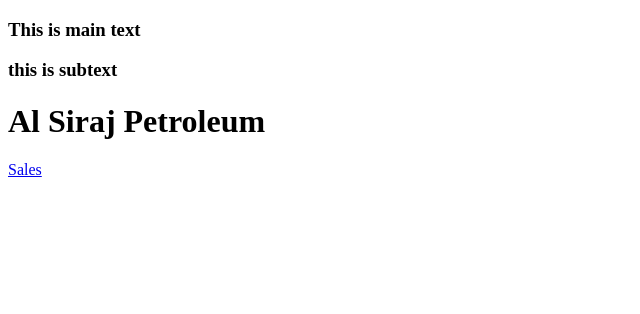
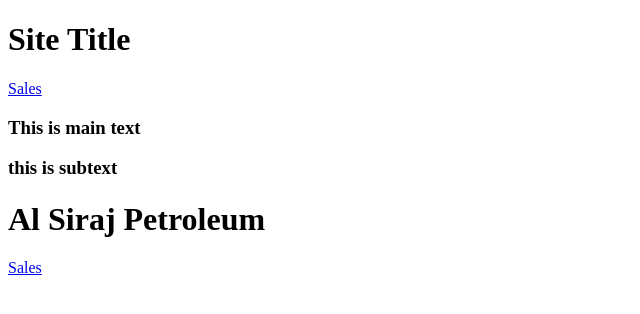
Before and after one commit to muzammalkazmi/Learning-GatsbyJs, a Gatsby site: page / in a window 1280 px wide. Shown: the whole page, without its empty margins (0-640 px from the left). Built offline with nearby package versions, Linux system fonts and the light colour scheme; Gatsby itself is replaced by a stand-in of ours.

Commit message:
added layout component

```diff
--- /dev/null
+++ b/src/components/LayOut.jsx
@@ -0,0 +1,12 @@
+import React from 'react'
+import { Link } from 'gatsby'
+
+export default function LayOut({children}) {
+  return (
+    <div>
+        <h1>Site Title</h1>
+        <Link to='/Sales'>Sales</Link>
+        {children}
+    </div>
+  )
+}
--- a/src/pages/index.jsx
+++ b/src/pages/index.jsx
@@ -1,14 +1,18 @@
 import * as React from "react"
 import{Link}from 'gatsby'
 import Header from '../components/Header'
+import LayOut from "../components/LayOut"
 
 // markup
 const IndexPage = () => {
     return (
         <div>
+            <LayOut>
             <Header text='This is main text' subText='this is subtext'></Header>
        <h1> Al Siraj Petroleum </h1>
        <Link to='/Sales'>Sales</Link>
+            </LayOut>
+
        </div>
     )
 }
```
